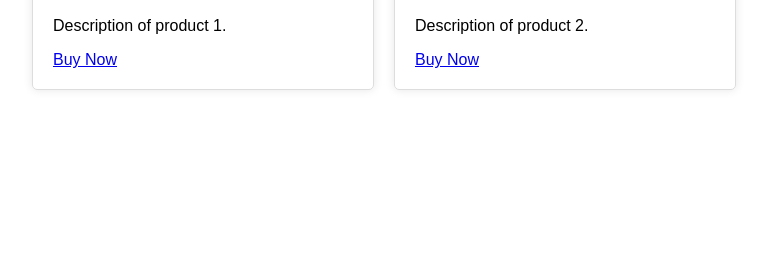
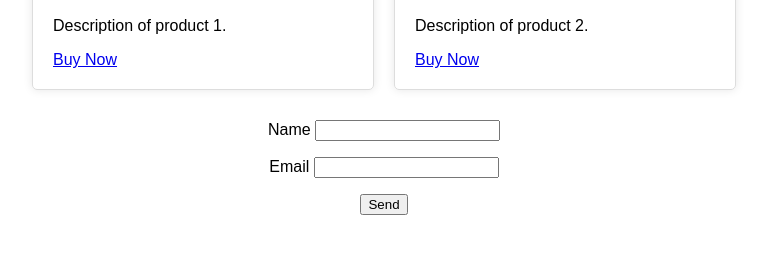
Before and after one commit to metaxcoder1/affilate, a plain HTML site: page index.html in a window 1280 px wide. Shown: the part 178-432 px from the top of the page, without its empty margins (256-1023 px from the left). Drawn offline with Linux system fonts and the light colour scheme.

Commit message:
form addded

```diff
--- a/index.html
+++ b/index.html
@@ -9,6 +9,20 @@
 <body>
     <h1>Product Listings</h1>
     <div id="product-list"></div>
+
+    <center>
+      <form name="contact" netlify>
+        <p>
+          <label>Name <input type="text" name="name" /></label>
+        </p>
+        <p>
+          <label>Email <input type="email" name="email" /></label>
+        </p>
+        <p>
+          <button type="submit">Send</button>
+        </p>
+      </form>
+    </center>
 
     <script src="/js/script.js"></script>
     <script src="https://netlify-cms.js"></script>
```
